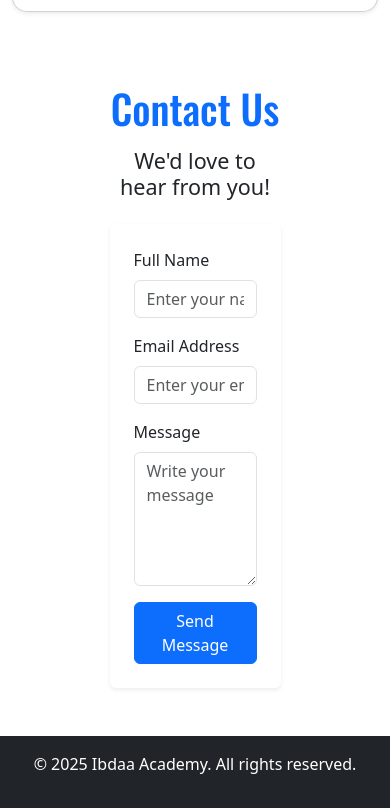
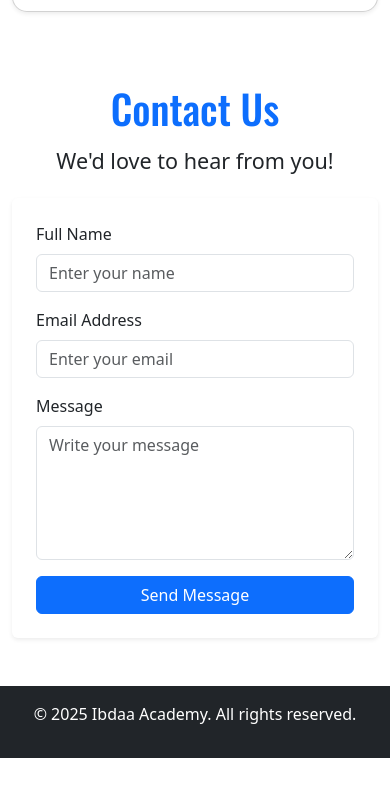
Before and after one commit to GamallAhmed/IBdaa-Bootstrap, a plain HTML site: page index.html in a window 390 px wide. Shown: the part 7992-8800 px from the top of the page. After the commit the page ends 8750 px from the top, so only its background shows below. Drawn offline with nearby package versions, Linux system fonts and the light colour scheme; a web font is replaced by a local one.

Commit message:
sec commit

```diff
--- a/index.html
+++ b/index.html
@@ -368,7 +368,7 @@
       </div>
     </div>
 
-    <div class="container w-50 my-5 ">
+    <div class="container col-md-6 my-5 ">
       <h2 class="text-center text-primary section-title my-3" id="Contact">Contact Us</h2>
       <div class="row">
         <div class="col-md-12">
```
